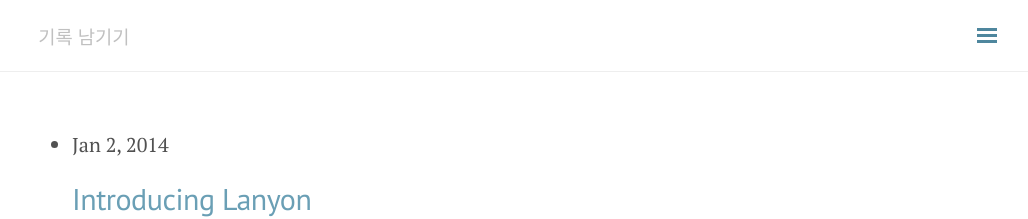
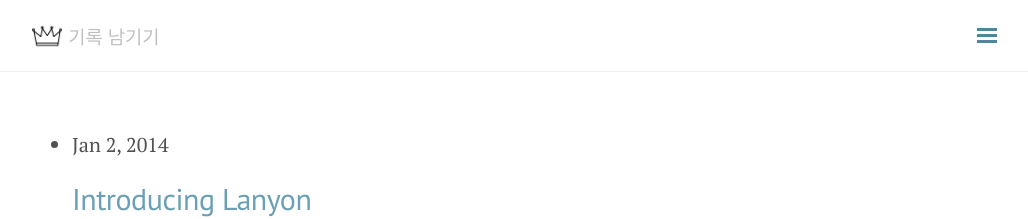
Before and after one commit to jaemining/jaemining.github.io, a Jekyll site: the page built from index.html, in a window 1280 px wide. Shown: the top 219 px of the page, without its empty margins (248-1276 px from the left). Built offline with Jekyll 4.4.1, drawn with Linux system fonts in a browser that asks for light colours; nearby versions of some CDN libraries; comment, search, counter and statistics services are not loaded.

Commit message:
Change logo

```diff
--- a/_config.yml
+++ b/_config.yml
@@ -4,7 +4,7 @@ tagline: '기록 남기기'
 description: 'A Jekyll theme adapted from <a href="http://lanyon.getpoole.com/" target="_blank">Lanyon</a>. Made by <a href="http://codinfox.github.io" target="_blank">@codinfox</a>.'
 baseurl: ""
 url: http://jaemining.github.io
-#logo: '/public/logo.png'
+logo: '/public/logo.png'
 
 # Site configurations
 gems:
```
Also changed, not shown: public/logo.png.
